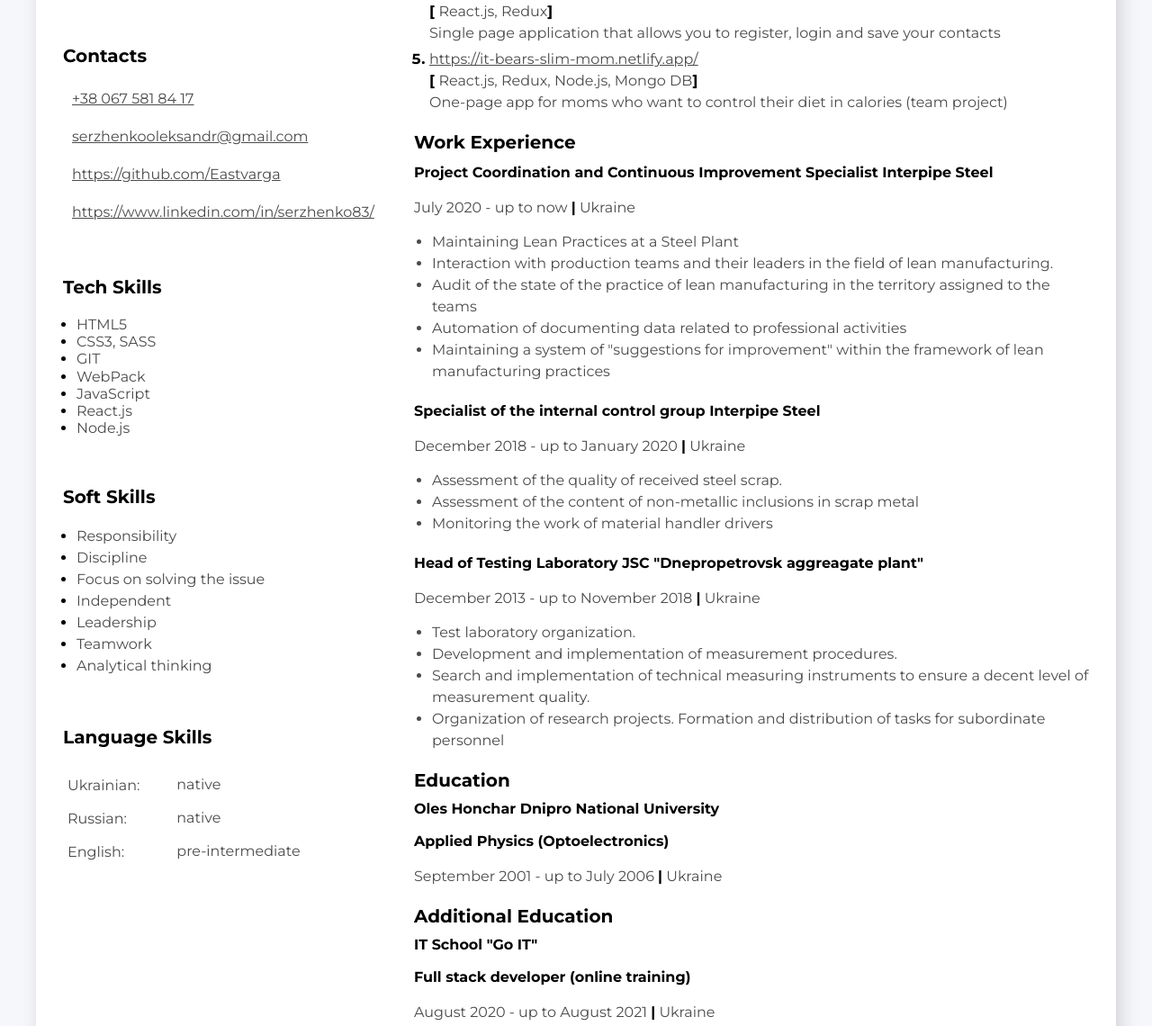
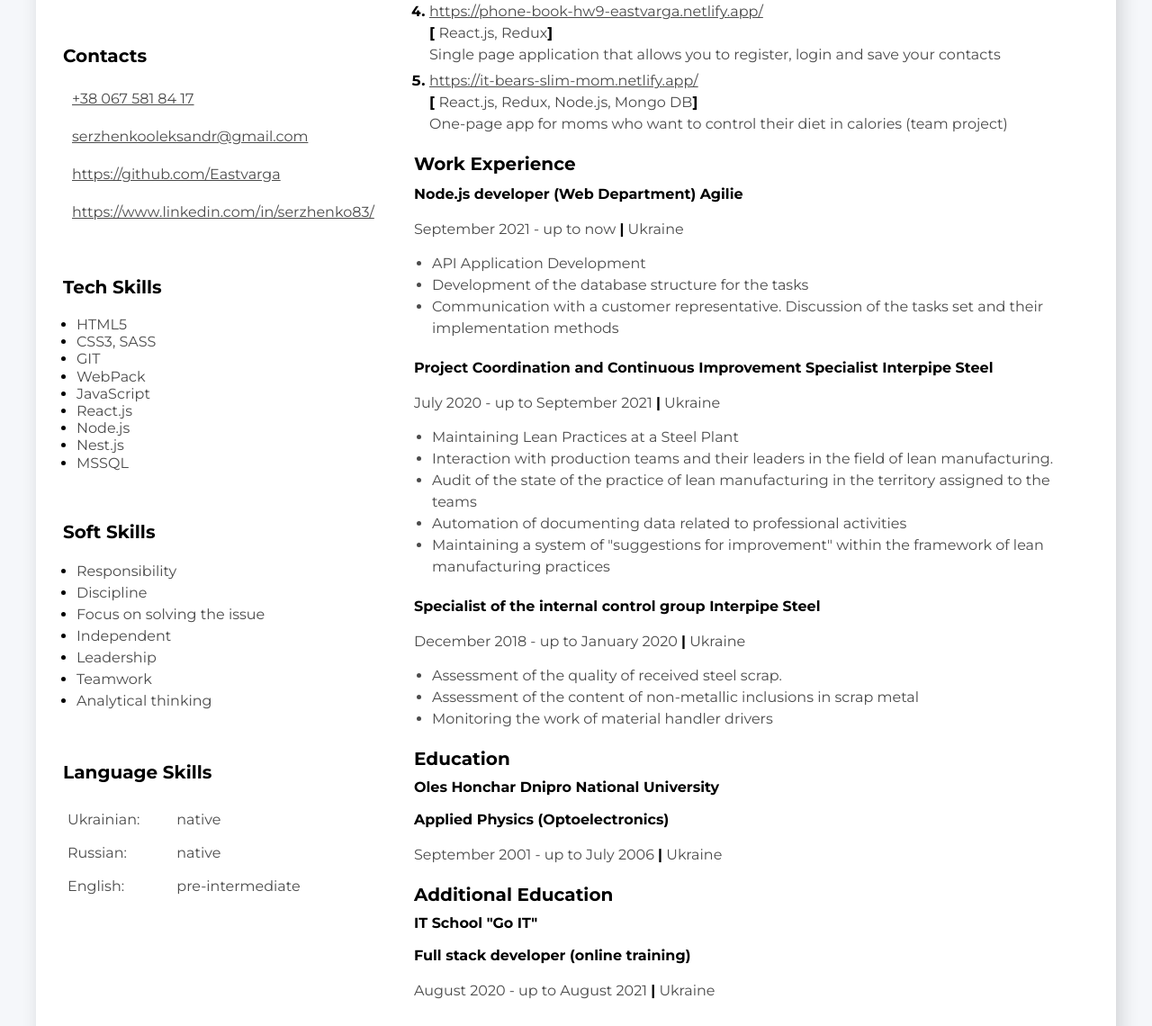
Before and after one commit to Eastvarga/resume, a website: page index.html in a window 1280 px wide. Shown: the part 528-1668 px from the top of the page at 90% size. Drawn offline with Linux system fonts and the light colour scheme.

Commit message:
update work experiance

```diff
--- a/index.html
+++ b/index.html
@@ -122,6 +122,12 @@
               <li class="tech-skill-item">
                 <span class="tech-skills-item-title">Node.js</span>
               </li>
+              <li class="tech-skill-item">
+                <span class="tech-skills-item-title">Nest.js</span>
+              </li>
+              <li class="tech-skill-item">
+                <span class="tech-skills-item-title">MSSQL</span>
+              </li>
             </ul>
           </div>
           <!--Soft skils container-->
@@ -193,7 +199,7 @@
 
           <div class="description">
             <p>
-             I am looking for an opportunity to participate in the creation of a demanded and interesting product in a focused and cohesive team. I know the basics of CSS, HTML, JS, React, Node.js. I am interested in developing in the direction of programming application logic
+             I am looking for an opportunity to participate in the creation of a demanded and interesting product in a focused and cohesive team. I know the basics of CSS, HTML, JS, Node.js, React, Nest.js, MSSQL. I am interested in developing in the direction of programming application logic. I have experience working on a commercial project
             </p>
           </div>
         </div>
@@ -305,11 +311,34 @@
           <h3 class="about-me-title">Work Experience</h3>
           <div>
             <h4 class="profetion-title">
+             Node.js developer (Web Department)
+              <a class="prof-company-link" href="https://agilie.com/en/index"
+                >Agilie</a
+              >
+            </h4>
+            <span class="prof-period"
+              >September 2021 - up to now
+              <span class="prof-devider">|</span> Ukraine</span
+            >
+            <ul class="proffesion-duties">
+              <li class="proffesion-duties-item">
+                API Application Development
+              </li>
+              <li class="proffesion-duties-item">
+                Development of the database structure for the tasks
+              </li>
+              <li class="proffesion-duties-item">
+              Communication with a customer representative. Discussion of the tasks set and their implementation methods
+            </li>
+            </ul>
+          </div>
+          <div>
+            <h4 class="profetion-title">
               Project Coordination and Continuous Improvement Specialist
               <span class="prof-company">Interpipe Steel</span>
             </h4>
             <span class="prof-period"
-              >July 2020 - up to now
+              >July 2020 - up to September 2021
               <span class="prof-devider">|</span> Ukraine</span
             >
             <ul class="proffesion-duties">
@@ -356,34 +385,7 @@
               </li>
             </ul>
           </div>
-          <div>
-            <h4 class="profetion-title">
-              Head of Testing Laboratory
-              <span class="prof-company"
-                >JSC "Dnepropetrovsk aggreagate plant"</span
-              >
-            </h4>
-            <span class="prof-period"
-              >December 2013 - up to November 2018
-              <span class="prof-devider">|</span> Ukraine</span
-            >
-            <ul class="proffesion-duties">
-              <li class="proffesion-duties-item">
-                Test laboratory organization.
-              </li>
-              <li class="proffesion-duties-item">
-                Development and implementation of measurement procedures.
-              </li>
-              <li class="proffesion-duties-item">
-                Search and implementation of technical measuring instruments to
-                ensure a decent level of measurement quality.
-              </li>
-              <li class="proffesion-duties-item">
-                Organization of research projects. Formation and distribution of
-                tasks for subordinate personnel
-              </li>
-            </ul>
-          </div>
+
         </div>
         <!--Education container-->
         <div class="education-item">
```
